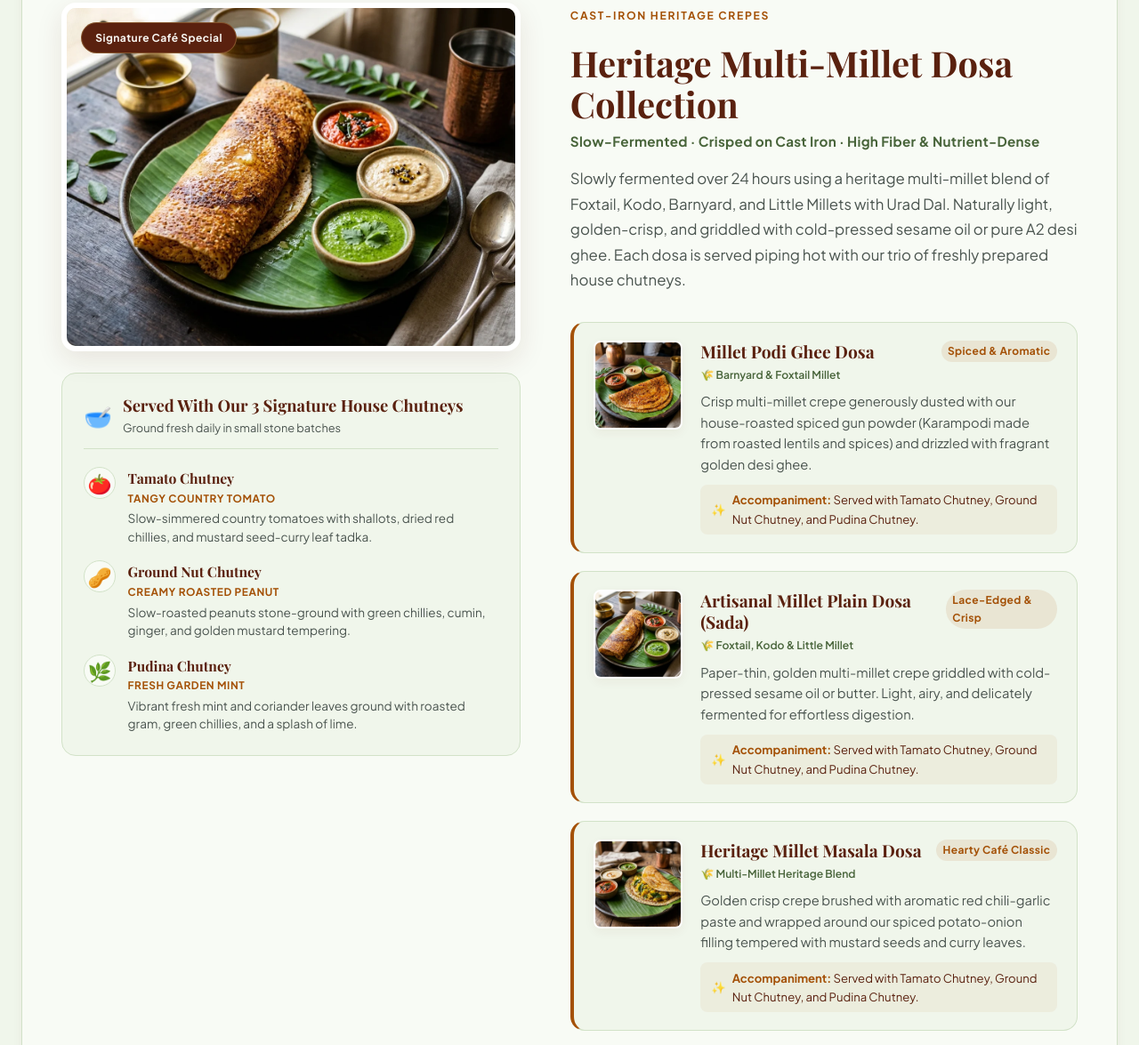
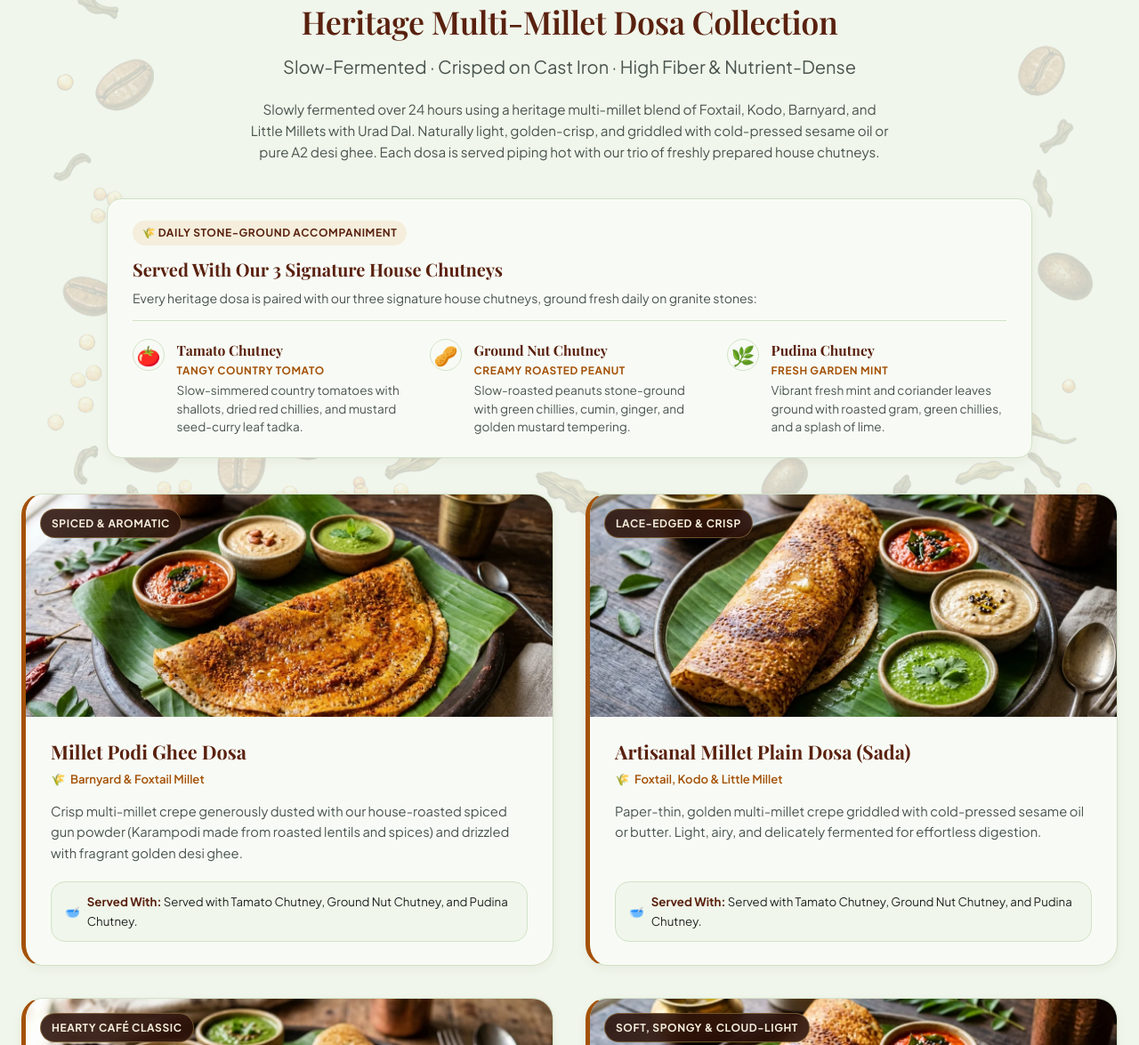
Before and after one commit to cmnaveen/svadotsava-cafe, a plain HTML site: page index.html in a window 1280 px wide. Shown: the part 4787-5962 px from the top of the page at 89% size. Drawn offline with nearby package versions, Linux system fonts and the light colour scheme; a web font is replaced by a local one.

Commit message:
feat(millets): redesign Heritage Multi-Millet Dosa Collection into spacious 2x2 gourmet card grid with top Chutney Trinity banner

```diff
--- a/css/styles.css
+++ b/css/styles.css
@@ -3864,3 +3864,153 @@ button {
   border-color: rgba(255, 255, 255, 0.1);
   color: var(--text-medium);
 }
+
+/* ==========================================================================
+   Redesigned Heritage Multi-Millet Dosa Collection Grid
+   ========================================================================== */
+.dosa-collection-wrap {
+  margin-top: 3rem;
+}
+
+.dosa-collection-header {
+  text-align: center;
+  max-width: 800px;
+  margin: 0 auto 2.5rem;
+}
+
+.dosa-collection-grid {
+  display: grid;
+  grid-template-columns: repeat(2, 1fr);
+  gap: 2.25rem;
+  margin-top: 2.5rem;
+}
+
+@media (max-width: 860px) {
+  .dosa-collection-grid {
+    grid-template-columns: 1fr;
+    gap: 1.75rem;
+  }
+}
+
+.dosa-card-item {
+  background: var(--bg-card);
+  border: 1px solid var(--bg-ivory-dark);
+  border-radius: var(--radius-lg);
+  overflow: hidden;
+  box-shadow: var(--shadow-sm);
+  display: flex;
+  flex-direction: column;
+  transition: transform var(--transition-base), box-shadow var(--transition-base), border-color var(--transition-base);
+  border-left: 5px solid var(--accent-burnt-orange);
+}
+
+.dosa-card-item:hover {
+  transform: translateY(-5px);
+  box-shadow: var(--shadow-md);
+  border-color: var(--accent-muted-gold);
+}
+
+.dosa-card-img-wrap {
+  position: relative;
+  width: 100%;
+  height: 250px;
+  overflow: hidden;
+  background: var(--bg-forest-dark);
+}
+
+.dosa-card-img-wrap img {
+  width: 100%;
+  height: 100%;
+  object-fit: cover;
+  transition: transform var(--transition-slow);
+}
+
+.dosa-card-item:hover .dosa-card-img-wrap img {
+  transform: scale(1.04);
+}
+
+.dosa-card-badge {
+  position: absolute;
+  top: 1rem;
+  left: 1rem;
+  background: rgba(43, 16, 8, 0.88);
+  backdrop-filter: blur(8px);
+  color: var(--accent-gold-light);
+  font-size: 0.75rem;
+  font-weight: 700;
+  text-transform: uppercase;
+  letter-spacing: 0.05em;
+  padding: 0.35rem 0.75rem;
+  border-radius: var(--radius-pill);
+  border: 1px solid rgba(197, 160, 89, 0.45);
+}
+
+.dosa-card-body {
+  padding: 1.6rem 1.75rem;
+  display: flex;
+  flex-direction: column;
+  flex-grow: 1;
+}
+
+.dosa-card-header {
+  display: flex;
+  justify-content: space-between;
+  align-items: flex-start;
+  gap: 0.75rem;
+  margin-bottom: 0.4rem;
+}
+
+.dosa-card-title {
+  font-family: var(--font-serif);
+  font-size: 1.35rem;
+  font-weight: 700;
+  color: var(--heading-color);
+  margin: 0;
+  line-height: 1.25;
+}
+
+.dosa-card-grains {
+  display: inline-flex;
+  align-items: center;
+  gap: 0.35rem;
+  font-size: 0.82rem;
+  font-weight: 600;
+  color: var(--accent-burnt-orange);
+  margin-bottom: 0.85rem;
+}
+
+.dosa-card-desc {
+  font-size: 0.92rem;
+  color: var(--text-medium);
+  line-height: 1.6;
+  margin-bottom: 1.25rem;
+  flex-grow: 1;
+}
+
+.dosa-card-acc {
+  background: var(--bg-ivory-light);
+  border: 1px solid var(--bg-ivory-dark);
+  border-radius: var(--radius-md);
+  padding: 0.7rem 0.95rem;
+  font-size: 0.83rem;
+  color: var(--text-dark);
+  display: flex;
+  align-items: center;
+  gap: 0.5rem;
+}
+
+.dosa-card-acc strong {
+  color: var(--heading-color);
+}
+
+/* Dark mode adjustments for Dosa cards */
+[data-theme="dark"] .dosa-card-item {
+  background: rgba(197, 160, 89, 0.04);
+  border-color: rgba(197, 160, 89, 0.15);
+  border-left-color: var(--accent-muted-gold);
+}
+
+[data-theme="dark"] .dosa-card-acc {
+  background: rgba(255, 255, 255, 0.04);
+  border-color: rgba(197, 160, 89, 0.2);
+}
--- a/js/app.js
+++ b/js/app.js
@@ -404,11 +404,13 @@ document.addEventListener('DOMContentLoaded', () => {
     if (!container || !milletData) return;
 
     const dosaFeat = milletData.dosaFeature;
+    // Distinct primary dosa varieties
+    const primaryDosas = (dosaFeat.dosas || []).filter(d => d.id !== 'millet-ghee-roast-dosa');
 
     container.innerHTML = `
       <div class="millet-heading">
         <div>
-          <div class="section-tag">Heritage Grain Collection</div>
+          <div class="section-tag">Ancient Grain Heritage</div>
           <h2 class="section-title">The Millet Menu</h2>
           <p class="section-subtitle">${milletData.subheading || 'Cast-Iron Dosas, Stone-Ground Chutney Trinity & Heritage Treats'}</p>
           <p class="millet-intro">${milletData.intro}</p>
@@ -417,24 +419,29 @@ document.addEventListener('DOMContentLoaded', () => {
       </div>
 
       ${dosaFeat ? `
-        <div class="millet-dosa-showcase reveal-on-scroll">
-          <div class="millet-dosa-grid">
-            <div class="millet-dosa-media">
-              <figure class="millet-dosa-figure">
-                <img src="${dosaFeat.image}" alt="${dosaFeat.imageAlt}" loading="lazy" />
-                <figcaption class="millet-dosa-badge">${dosaFeat.badge}</figcaption>
-              </figure>
+        <div class="dosa-collection-wrap reveal-on-scroll">
+          <div class="dosa-collection-header">
+            <div class="section-kicker">Cast-Iron Heritage Crepes</div>
+            <h3 class="section-title" style="font-size: clamp(1.6rem, 2.8vw, 2.3rem); margin-bottom: 0.75rem;">
+              ${dosaFeat.title}
+            </h3>
+            <p class="section-subtitle" style="margin: 0 auto 1.25rem; max-width: 680px;">
+              ${dosaFeat.subtitle}
+            </p>
+            <p style="color: var(--text-medium); font-size: 0.95rem; line-height: 1.6; max-width: 720px; margin: 0 auto;">
+              ${dosaFeat.description}
+            </p>
+          </div>
 
-              <!-- The Chutney Trinity Card -->
-              <div class="chutney-trinity-card">
-                <div class="chutney-trinity-header">
-                  <span class="chutney-header-icon" aria-hidden="true">🥣</span>
-                  <div>
-                    <h4 class="chutney-trinity-title">${dosaFeat.chutneysTitle || 'The Chutney Trinity'}</h4>
-                    <p class="chutney-trinity-sub">Ground fresh daily in small stone batches</p>
+          <!-- The Chutney Trinity Showcase Banner -->
+          <div class="menu-chutney-banner">
+            <div class="chutney-trinity-card menu-chutney-card">
+              <div class="menu-chutney-header">
+                <span class="menu-chutney-badge">🌾 Daily Stone-Ground Accompaniment</span>
+                <h4 class="menu-chutney-title">${dosaFeat.chutneysTitle || 'Served With The Chutney Trinity'}</h4>
+                <p class="menu-chutney-sub">Every heritage dosa is paired with our three signature house chutneys, ground fresh daily on granite stones:</p>
               </div>
-                </div>
-                <div class="chutney-trinity-grid">
+              <div class="chutney-trinity-grid menu-chutney-horizontal">
                 ${(dosaFeat.chutneys || []).map(ch => `
                   <div class="chutney-item">
                     <div class="chutney-icon-wrap" aria-hidden="true">${ch.icon}</div>
@@ -449,44 +456,37 @@ document.addEventListener('DOMContentLoaded', () => {
             </div>
           </div>
 
-            <div class="millet-dosa-content">
-              <div class="section-kicker">Cast-Iron Heritage Crepes</div>
-              <h3 class="millet-dosa-title">${dosaFeat.title}</h3>
-              <p class="millet-dosa-subtitle">${dosaFeat.subtitle}</p>
-              <p class="millet-dosa-desc">${dosaFeat.description}</p>
-
-              <div class="dosa-varieties-list">
-                ${(dosaFeat.dosas || []).map(dosa => `
-                  <div class="dosa-variety-card">
+          <!-- The Dosa Varieties Card Grid -->
+          <div class="dosa-collection-grid">
+            ${primaryDosas.map(dosa => `
+              <article class="dosa-card-item reveal-on-scroll">
                 ${dosa.image ? `
-                      <div class="dosa-variety-thumb-wrap">
-                        <img src="${dosa.image}" alt="${dosa.name}" class="dosa-variety-thumb" loading="lazy" />
+                  <div class="dosa-card-img-wrap">
+                    <img src="${dosa.image}" alt="${dosa.name}" loading="lazy" />
+                    <span class="dosa-card-badge">${dosa.type}</span>
                   </div>
                 ` : ''}
-                    <div class="dosa-variety-info">
-                      <div class="dosa-variety-header">
-                        <div>
-                          <h4 class="dosa-variety-name">${dosa.name}</h4>
-                          <span class="dosa-grains-tag">🌾 ${dosa.grains}</span>
+                <div class="dosa-card-body">
+                  <div class="dosa-card-header">
+                    <h4 class="dosa-card-title">${dosa.name}</h4>
                   </div>
-                        <span class="badge badge-gold-sm">${dosa.type}</span>
+                  <div class="dosa-card-grains">
+                    <span>🌾</span> <span>${dosa.grains}</span>
                   </div>
-                      <p class="dosa-variety-desc">${dosa.description}</p>
-                      <div class="dosa-accompaniment">
-                        <span class="dosa-acc-icon">✨</span>
-                        <span><strong>Accompaniment:</strong> ${dosa.servedWith}</span>
+                  <p class="dosa-card-desc">${dosa.description}</p>
+                  <div class="dosa-card-acc">
+                    <span aria-hidden="true">🥣</span>
+                    <span><strong>Served With:</strong> ${dosa.servedWith}</span>
                   </div>
                 </div>
-                  </div>
+              </article>
             `).join('')}
-              </div>
-            </div>
           </div>
         </div>
       ` : ''}
 
       <!-- Traditional Heritage Laddus -->
-      <div class="millet-sub-heading reveal-on-scroll" style="margin-top: 4.5rem;">
+      <div class="millet-sub-heading reveal-on-scroll" style="margin-top: 5rem;">
         <div class="section-tag" style="justify-content: center;">Traditional Heritage Confections</div>
         <h3 class="section-title" style="font-size: clamp(1.4rem, 2.5vw, 2rem); margin-bottom: 0.5rem; text-align: center;">
           Heritage Millet Laddus & Treats
```
Lines whose indentation alone changed are shown as unchanged.
